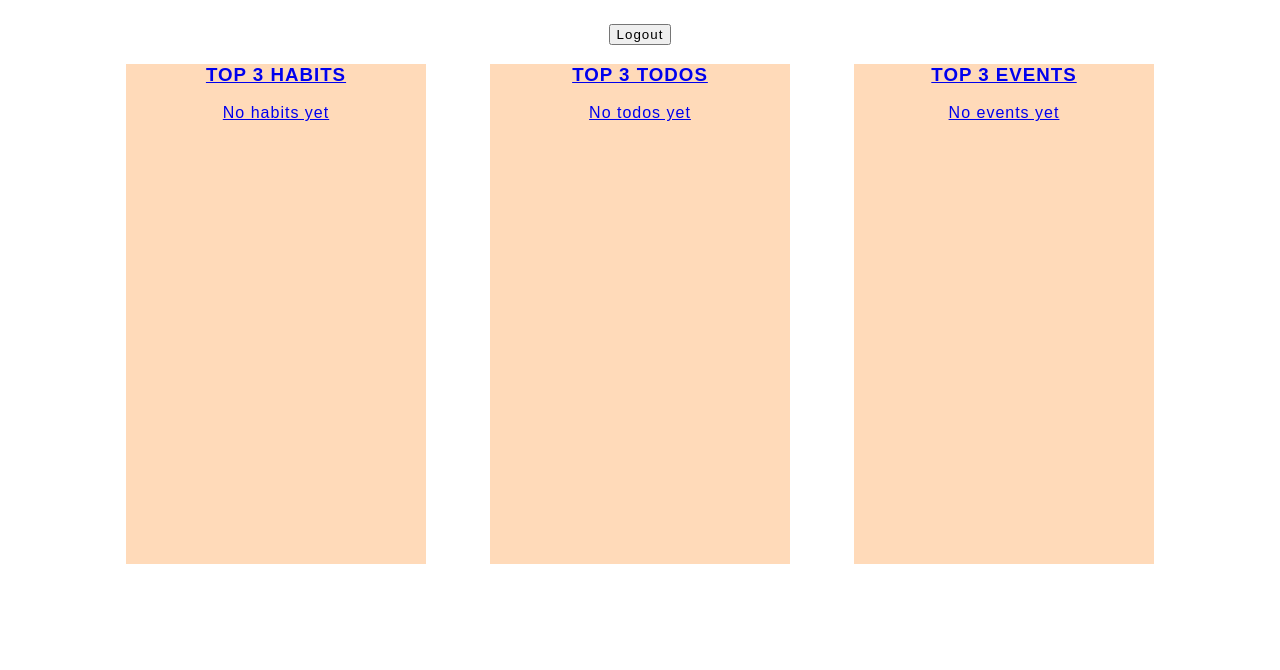
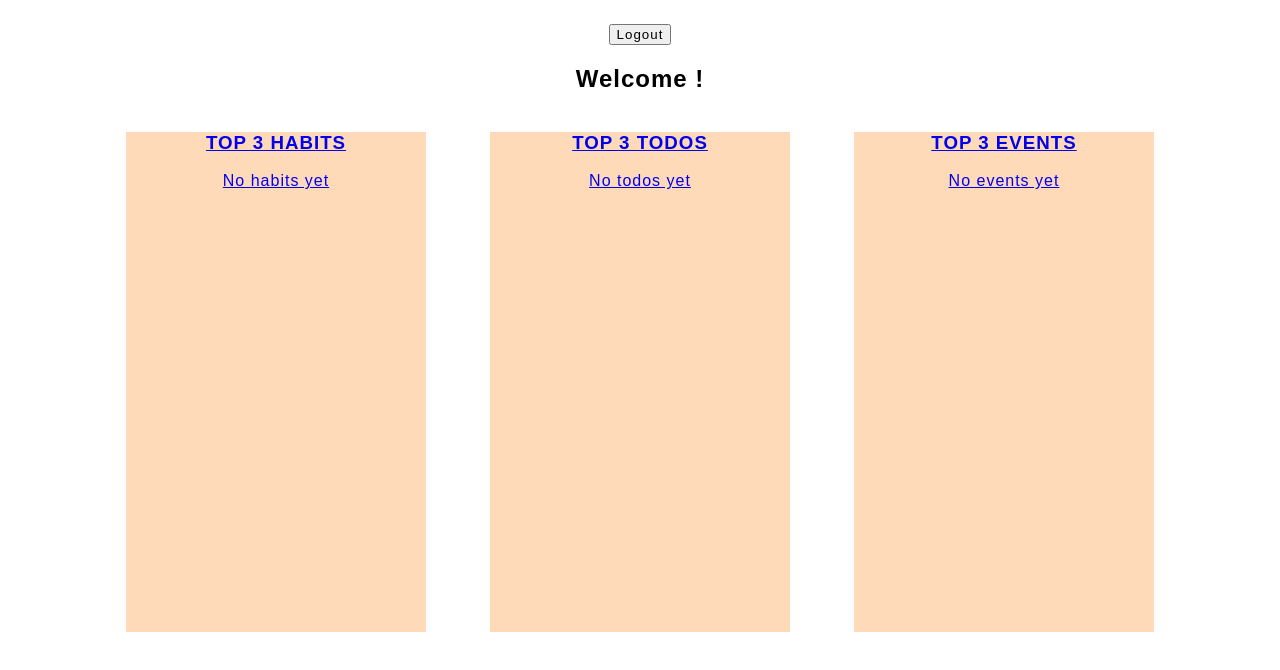
Before and after one commit to ddaviddahlgren/Projektarbete-Frontend-2, a React (Vite) app: page /home in a window 1280 px wide. Shown: the top 670 px of the page. Built offline with nearby package versions, Linux system fonts and the light colour scheme.

Commit message:
added welcome text

```diff
--- a/src/components/home/homeContext/HomeContext.jsx
+++ b/src/components/home/homeContext/HomeContext.jsx
@@ -40,7 +40,7 @@ const HomeContext =()=>{
             {showWelcome && <WelcomeHome onComplete={handleWelcomeComplete} />}
 
             <BackButton />
-
+            <h2 > Welcome {loggedInUser?.username}!</h2>
             <nav>
                 <Link to="/habits">
                 <div className={style.homeContainer}>
```
